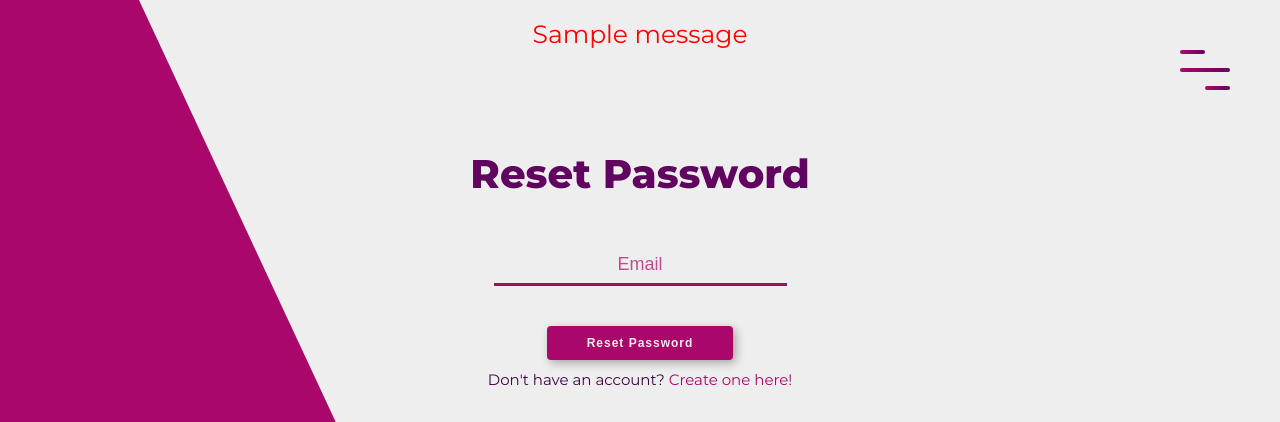
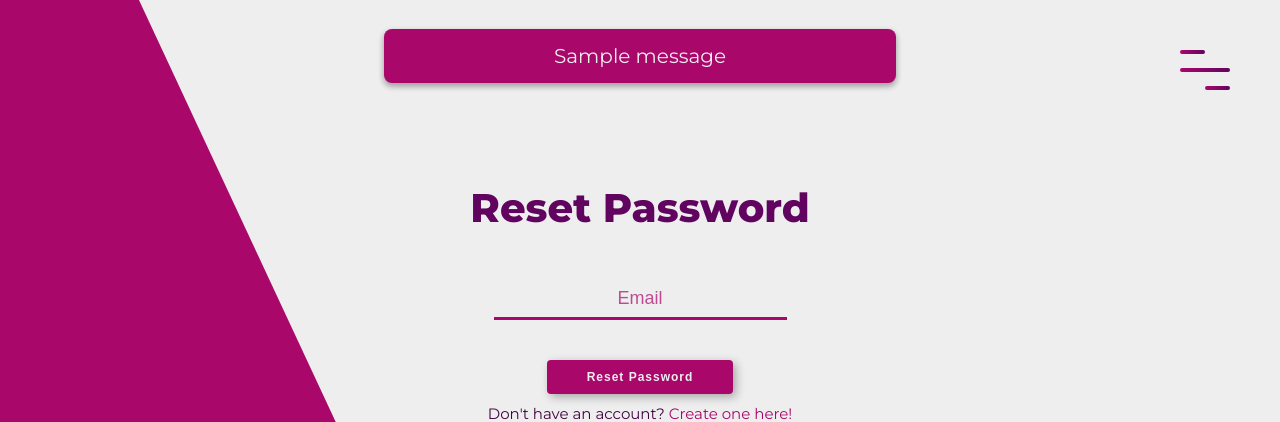
Before and after one commit to Orbital-Knewbie/Knewbie, a Flask app: page /auth/resetpassword in a window 1280 px wide. Shown: the top 422 px of the page. Run offline with Flask 2, Linux system fonts and the light colour scheme; tables that the repository leaves empty hold one stand-in row (values such as "Sample post"); one stand-in notice (Sample message) is shown; parts of the project's set-up code (start-up, migrations or seed data) failed here and were passed over; some libraries are stand-ins or nearby versions.

Commit message:
Flash message annd form error styling

```diff
--- a/app/static/content/style.css
+++ b/app/static/content/style.css
@@ -79,7 +79,6 @@ header {
 
 
 /* LOADING SCREEN */
-
 .preload-end {
     opacity: 0;
     pointer-events: none;
@@ -92,7 +91,7 @@ header {
     z-index: 1000;
     top: 0;
     position: absolute;
-    transition: opacity 0.3s ease-out;
+    transition: opacity 0.2s ease-out;
 }
 
 .loader {
@@ -231,6 +230,25 @@ header {
         transform: translateY(850px) rotate(360deg);
         opacity: 0;
     }
+}
+
+/* FLASH MESSAGE */
+.flashes {
+    margin-top: 1rem;
+    z-index: 1000000000;
+}
+
+.flashes li {
+    background: var(--LIGHTPURPLE);
+    border-radius: 0.8rem;
+    color: var(--OFFWHITE);
+    padding: 1.5rem 0.4rem;
+    max-width: 40vw;
+    text-align: center;
+    margin: 0 auto;
+    font-size: 2rem;
+    z-index: 100000000;
+    box-shadow: 0 3px 6px rgba(0,0,0,0.16), 0 3px 6px rgba(0,0,0,0.23);
 }
 
 
--- a/app/templates/_formhelpers.html
+++ b/app/templates/_formhelpers.html
@@ -1,7 +1,9 @@
+<link href="https://fonts.googleapis.com/css?family=Roboto|Syncopate&display=swap" rel="stylesheet">
+
 {% macro render_error(field) %}
     {% if field.errors %}
         {% for error in field.errors %}
-        <span style="color: red;">[{{ error }}]</span>
+        <p style="background: red; color: var(--OFFWHITE); margin: 1rem auto; padding: 1rem 0.4rem; border-radius: 0.8rem; font-family: 'Roboto', sans-serif; font-size: 1.5rem; max-width: 200px; ">{{ error }}</p>
         {% endfor %}
     {% endif %}
 {% endmacro %}
--- a/app/templates/base.html
+++ b/app/templates/base.html
@@ -38,7 +38,7 @@
     {% if messages %}
     <ul class="flashes">
         {% for message in messages %}
-        <li style="color: red; font-size: 25px">{{ message }}</li>
+        <li>{{ message }}</li>
         {% endfor %}
     </ul>
     {% endif %}
```
